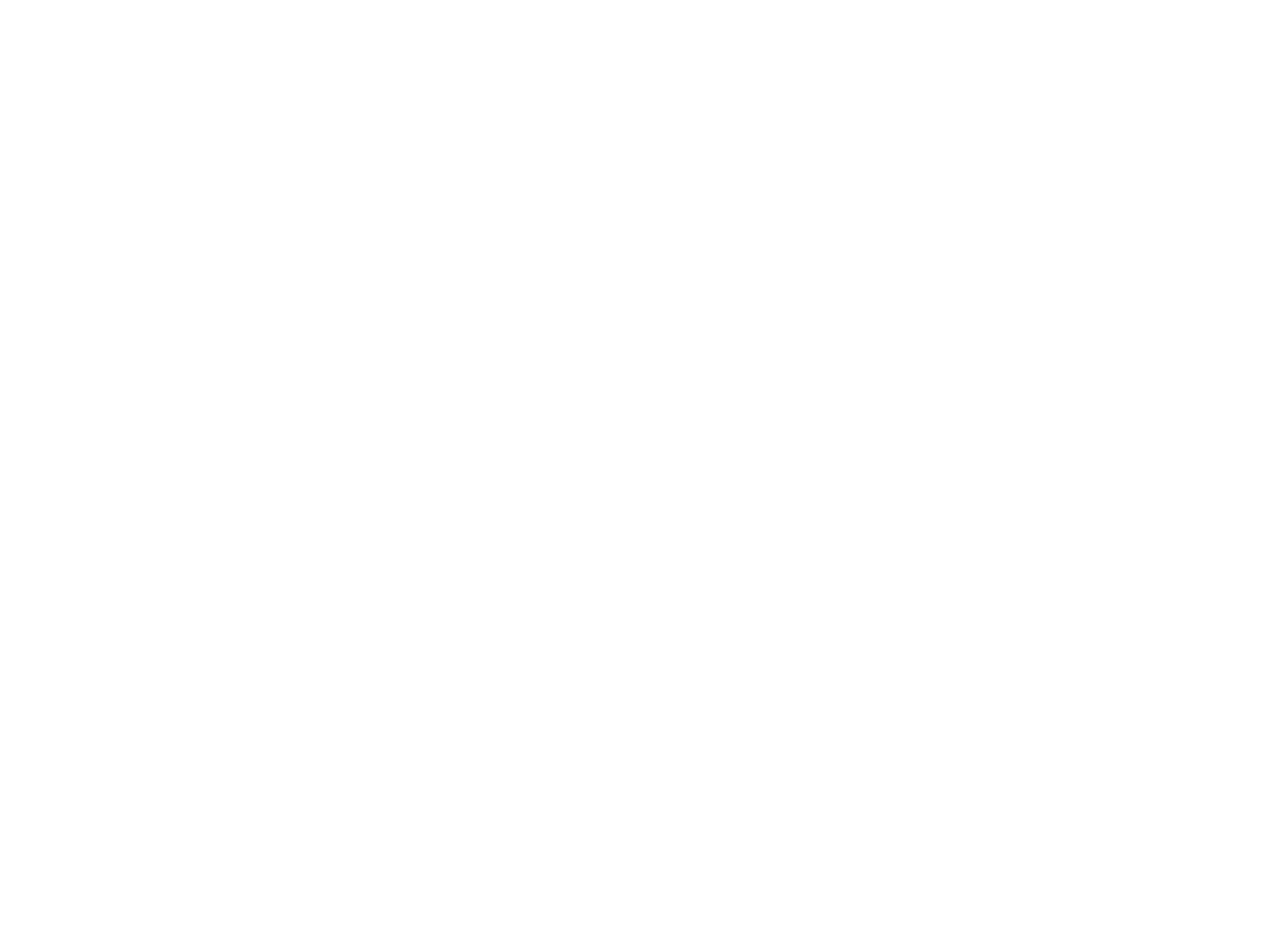
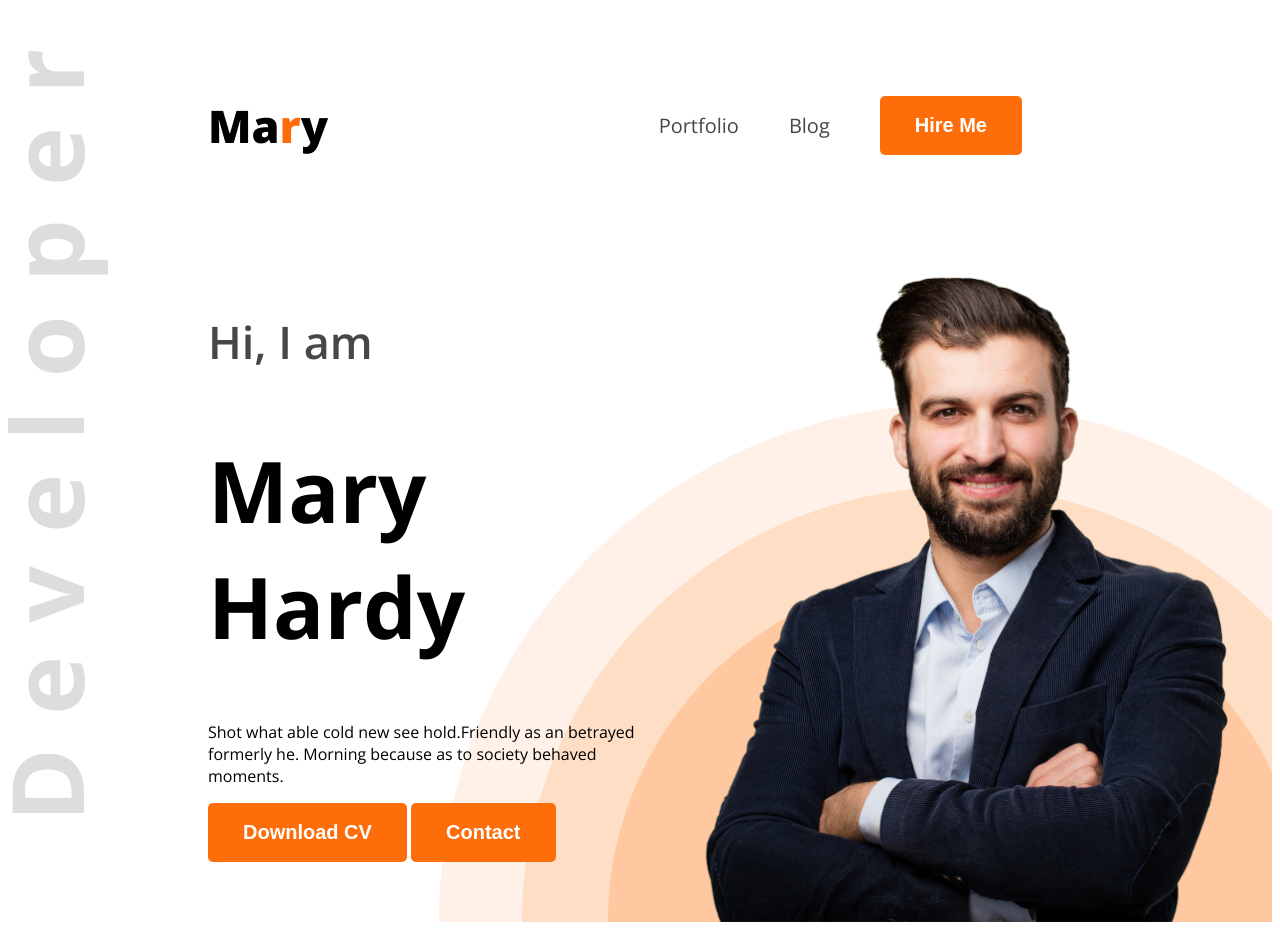
Before and after one commit to Robo9nine/web-dev-portfolio, a plain HTML site: page index.html in a window 1280 px wide. Before the commit the page ends 800 px from the top, so only its background shows below. Drawn offline with nearby package versions, Linux system fonts and the light colour scheme.

Commit message:
Added Header

```diff
--- a/index.html
+++ b/index.html
@@ -3,12 +3,34 @@
 <head>
     <meta charset="UTF-8">
     <meta name="viewport" content="width=device-width, initial-scale=1.0">
+    <link rel="preconnect" href="https://fonts.googleapis.com">
+    <link rel="preconnect" href="https://fonts.gstatic.com" crossorigin>
+    <link href="https://fonts.googleapis.com/css2?family=Open+Sans:ital,wght@0,300..800;1,300..800&display=swap" rel="stylesheet">
     <link rel="stylesheet" href="style/style.css">
     <title>Developer Porfolio</title>
 </head>
-<body>
-    <header>
-
+<body class="open-sans-normal">
+    <header class="header">
+        <nav>
+            <h3 class="nav-tittle">Ma<span class="text-primary">r</span>y</h3>
+            <ul>
+                <li><a class="dark-2" href="">Portfolio</a></li>
+                <li><a class="dark-2" href="">Blog</a></li>
+                <li><a href=""><button class="btn-primary">Hire Me</button></a></li>
+            </ul>
+        </nav>
+        <div class="banner">
+            <div class="banner-content">
+                <h4 class="banner-greetings dark-2">Hi, I am</h4>
+                <h1 class="banner-tittle">Mary Hardy</h1>
+                <p class="banner-description">
+                    Shot what able cold new see hold.Friendly as an betrayed formerly he. Morning because as to society behaved moments.
+                </p>
+                <button class="btn-primary">Download CV</button>
+                <button class="btn-primary">Contact</button>
+            </div>
+            <img class="banner-profile-pic" src="images/hardy.png" alt="">
+        </div>
     </header>
     <main>
 
--- a/style/style.css
+++ b/style/style.css
@@ -0,0 +1,78 @@
+
+.open-sans-normal {
+  font-family: "Open Sans", sans-serif;
+  font-optical-sizing: auto;
+  font-style: normal;
+  font-variation-settings:
+    "wdth" 100;
+}
+
+/* shared style */
+.text-primary{
+    color: #FD6E0A
+}
+.dark-2{
+    color: #474747;
+}
+
+.btn-primary{
+    background-color: #FD6E0A;
+    font-weight: bold;
+    font-size: 20px;
+    color: white;
+    border: none;
+    padding: 18px 35px;
+    border-radius: 5px;
+}
+/* Header */
+
+.header{
+    background-image: url('../images/developer.png'), url('../images/header_bg.png');
+    background-repeat: no-repeat;
+    background-position: top left, bottom right;
+}
+
+/* Nav styles */
+nav{
+    display: flex;
+    align-items: center;
+    justify-content: space-between;
+    margin: 50px 200px;
+}
+.nav-tittle{
+    font-weight: 800;
+    font-size: 45px;
+}
+nav ul {
+    display: flex;
+    align-items: center;
+}
+nav ul li {
+    list-style: none;
+    margin-right: 50px;
+}
+nav li a {
+    text-decoration: none;
+    font-size: 20px;
+}
+
+/* banner styles */
+.banner{
+    display: flex;
+    justify-content: space-between;
+    margin: 0 35px 0 200px;
+}
+banner-content{
+    max-width: 580px;
+}
+.banner-greetings{
+    font-size: 45px;
+    font-weight:600;
+}
+.banner-tittle{
+    font-weight: bold;
+    font-size: 85px;
+}
+.banner-profile-pic{
+    width: 580px
+}
```
